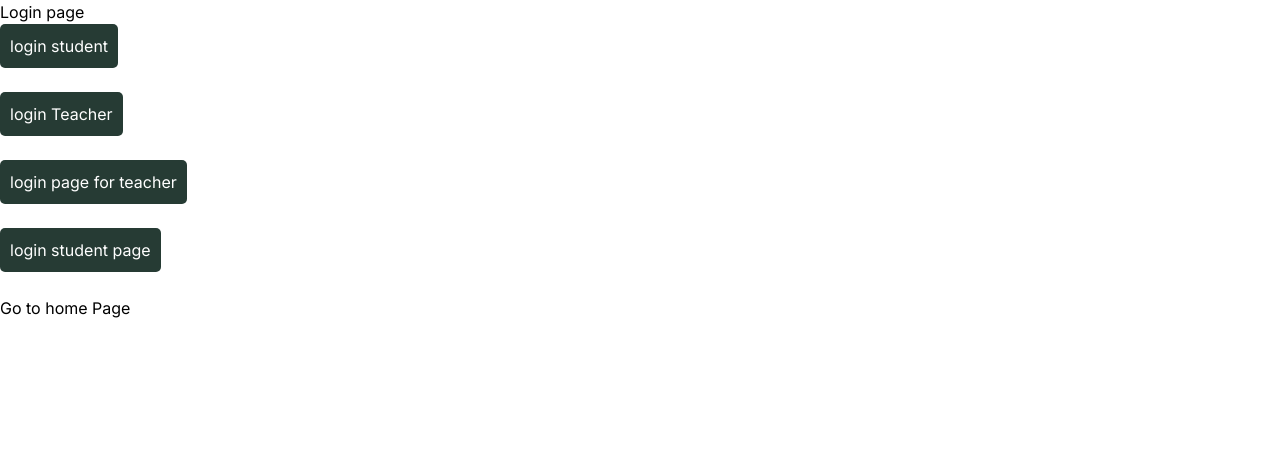
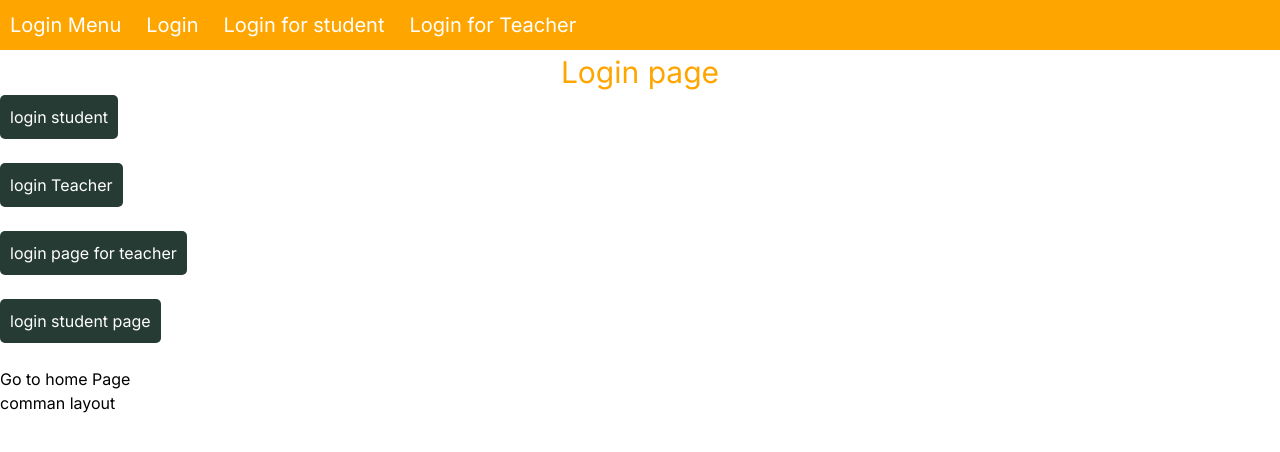
Before and after one commit to gayatrisathawane/nexttuitorials, a Next.js app: page /login in a window 1280 px wide. Shown: the top 452 px of the page. Built offline with nearby package versions, Linux system fonts and the light colour scheme.

Commit message:
common layout design

```diff
--- a/app/layout.tsx
+++ b/app/layout.tsx
@@ -17,6 +17,7 @@ export default function RootLayout({
   return (
     <html lang="en">
       <body className={inter.className}>{children}</body>
+      <h1>comman layout</h1>
     </html>
   )
 }
--- /dev/null
+++ b/app/login/layout.js
@@ -0,0 +1,30 @@
+import Link from "next/link"
+import "./login.css"
+export default function Layout ({children}){
+    return(
+        <div>
+
+                <ul className="menu">
+               <lin>
+                Login Menu
+               </lin>
+                <li>
+                        <Link href="/login">Login </Link>
+                    </li>
+                    <li>
+                        <Link href="/login/loginstudent">Login for student </Link>
+                    </li>
+                    <li>
+                        <Link href="/login/loginteacher">Login for Teacher </Link>
+                    </li>
+
+                </ul>
+
+            {children}
+
+        </div>
+    )
+
+
+
+}
--- /dev/null
+++ b/app/login/login.css
@@ -0,0 +1,22 @@
+.menu{
+
+    display: flex;
+    font-size: 20px;
+    background-color: orange;
+    padding:10px;
+    color: #fff;
+}
+.menu li{
+    margin-left: 25px;
+
+}
+.loginstudent{
+    font-size: 40px;
+    color: orange;
+    text-align: center;
+}
+.main-heading{
+    color: orange;
+    font-size: 30px;
+    text-align: center;
+}
--- a/app/login/loginstudent/page.js
+++ b/app/login/loginstudent/page.js
@@ -1,8 +1,9 @@
 "use client"
+
 const LoginStudent= ()=>{
     return(
        <div>
-        <h1>Login student</h1>
+        <p className="loginstudent">Login page for  student</p>
         <input type="text" />
        </div>
 
--- a/app/login/loginteacher/page.js
+++ b/app/login/loginteacher/page.js
@@ -2,7 +2,7 @@
 const LoginTeacher= ()=>{
     return(
        <div>
-        <h1>Login teacher</h1>
+        <p className="loginstudent">Login page for teacher</p>
        </div>
 
     )
--- a/app/login/page.js
+++ b/app/login/page.js
@@ -9,7 +9,7 @@ const login = ()=>{
     }
     return(
         <div>
-            <h1>Login page</h1>
+            <h1 className='main-heading'>Login page</h1>
             <button className='btn'>
             <Link href="/login/loginstudent">login student</Link>
             </button><br/><br/>
```
